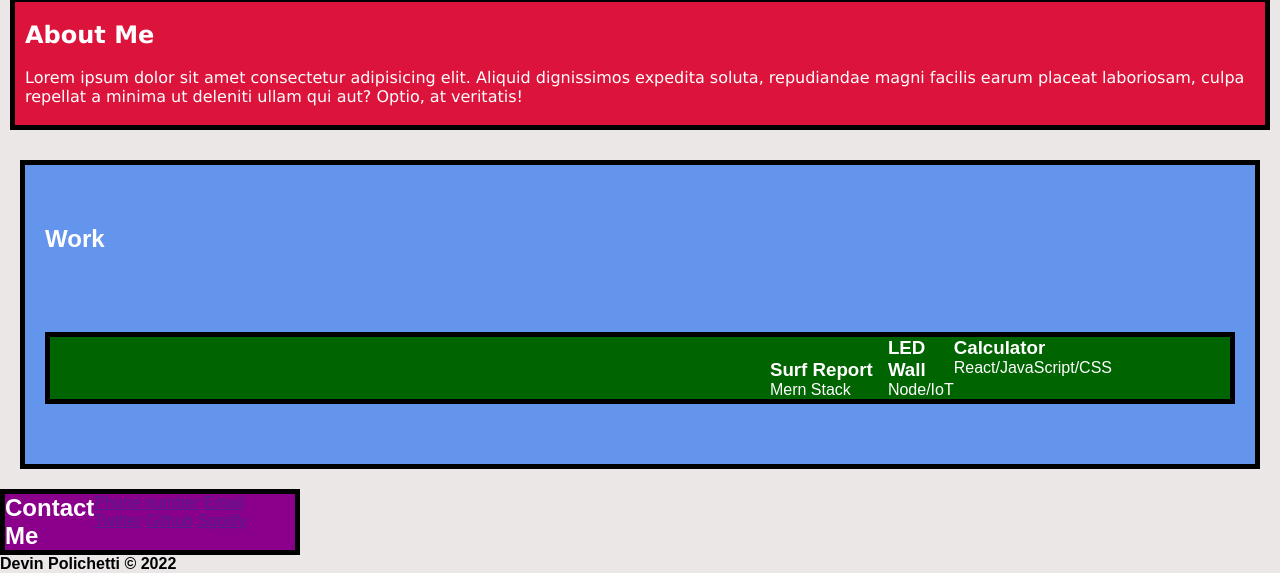
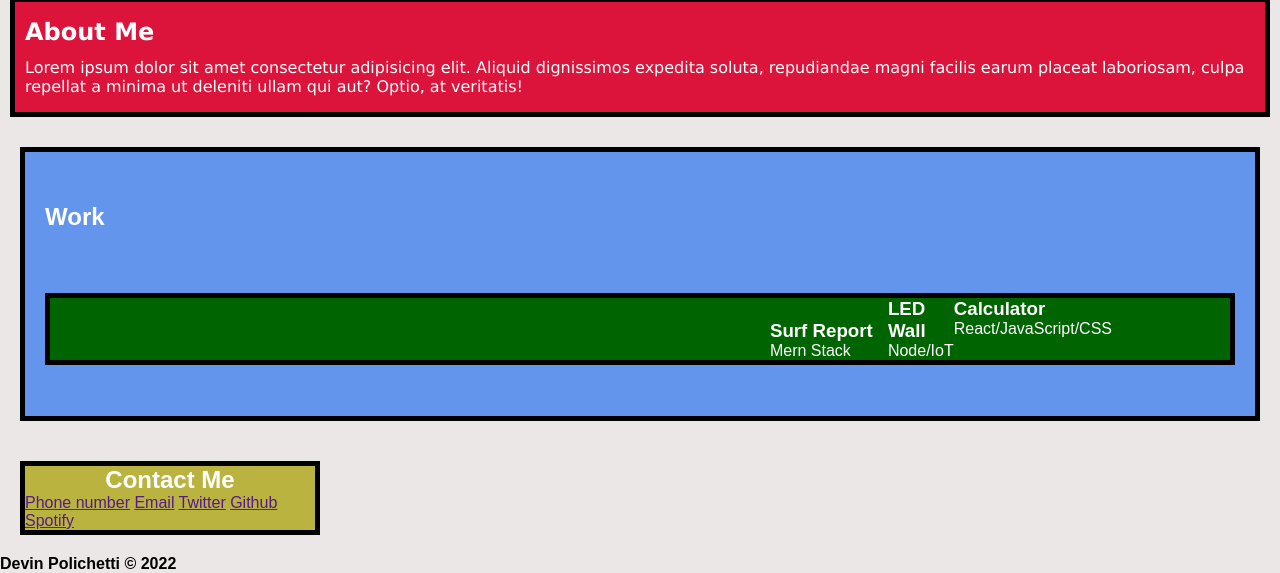
Before and after one commit to Dev-Devin/Professional-Portfolio, a plain HTML site: page index.html in a window 1280 px wide. Shown: the part 227-800 px from the top of the page. Drawn offline with Linux system fonts and the light colour scheme.

Commit message:
working on flexbox and sizing

```diff
--- a/styles.css
+++ b/styles.css
@@ -146,13 +146,15 @@ header div a {
 }
 
 #contact {
+    margin: 20px;
     border: 5px solid black;
     width: 300px;
     color: white;
-    background-color: darkmagenta;
+    background-color: rgb(187, 179, 63);
     flex: 1;
     display: flex;
     justify-content: flex-s;
-    align-items: flex-start flex-basis: 10%;
+    flex-direction: column;
+    align-items: center;
 
 }
```
